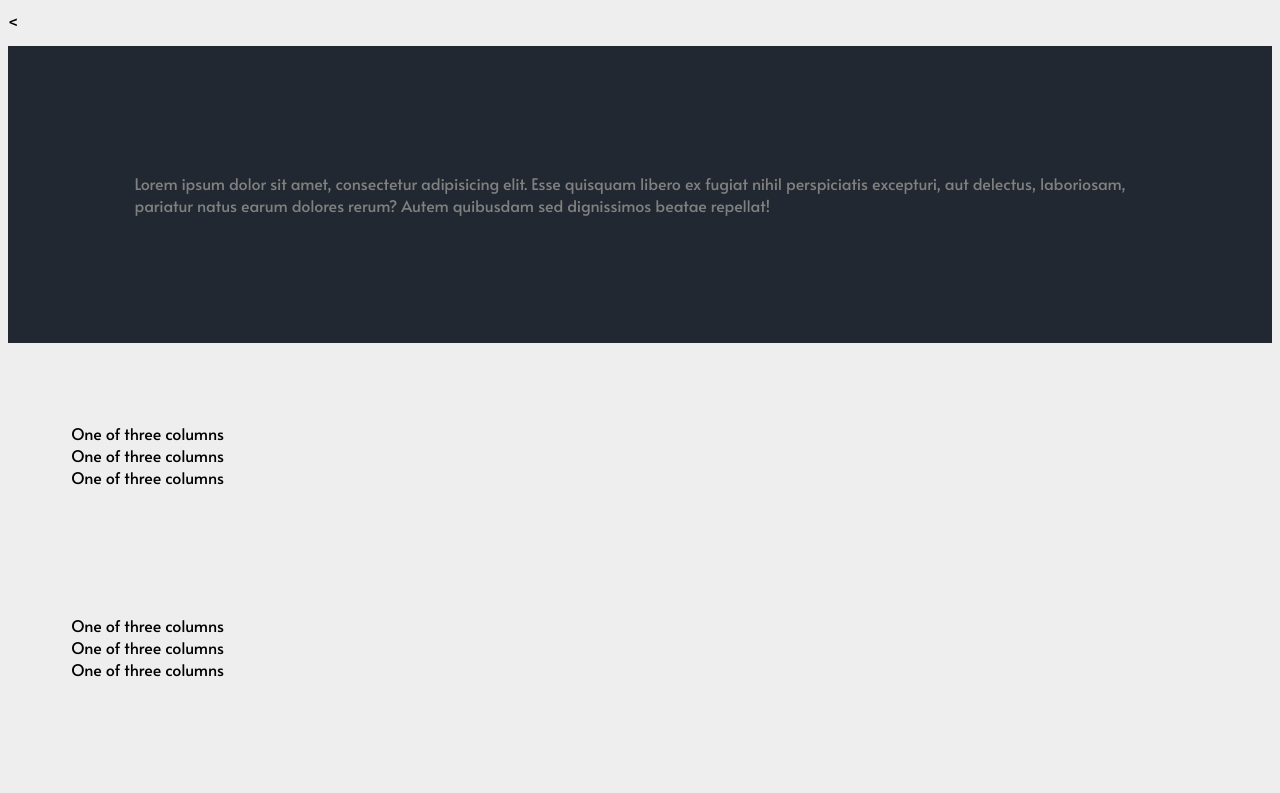
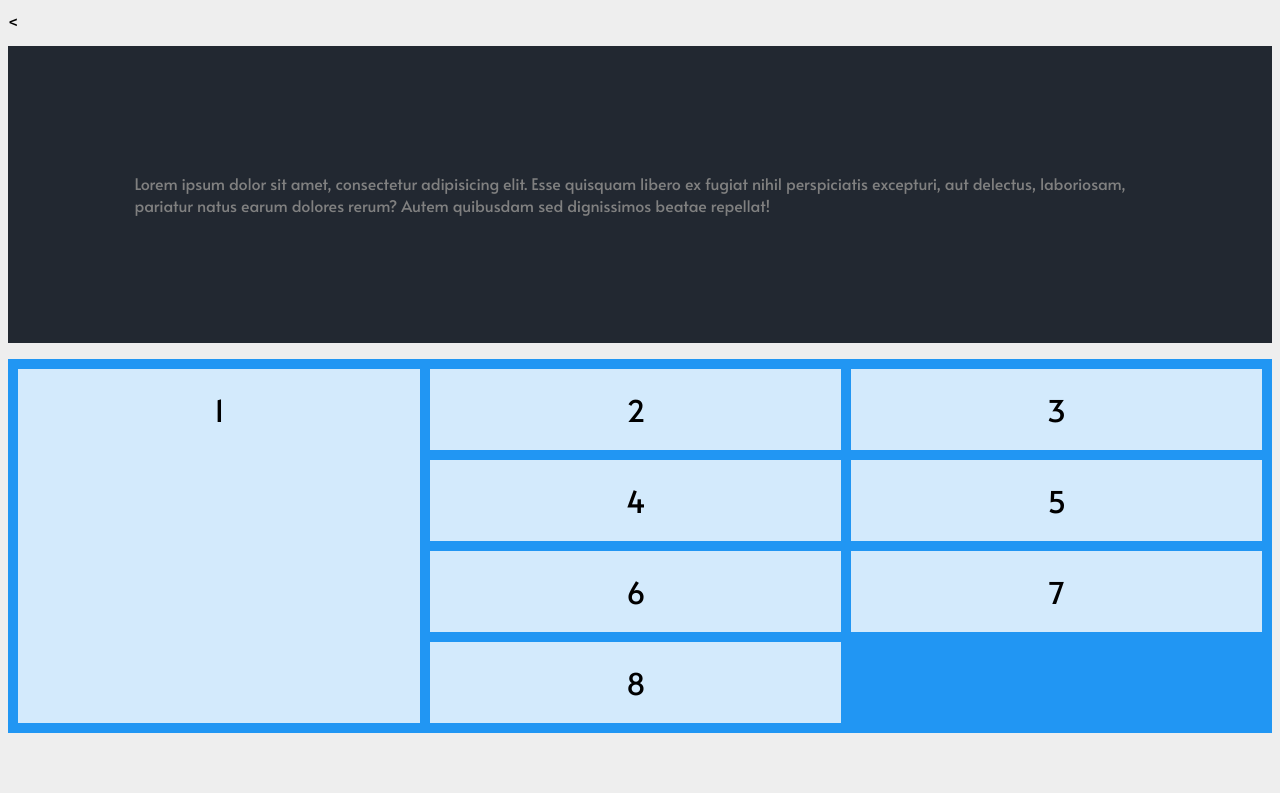
Before and after one commit to elanacelano/carousel, a plain HTML site: page index.html in a window 1280 px wide. Shown: the top 793 px of the page. Drawn offline with Linux system fonts and the light colour scheme.

Commit message:
put into a grid

```diff
--- a/css/style.css
+++ b/css/style.css
@@ -11,6 +11,26 @@ p{
 	color: gray;
 	padding:10%;
 }
+.grid-container {
+  display: grid;
+  grid-template-columns: auto auto auto;
+  grid-gap: 10px;
+  background-color: #2196F3;
+  padding: 10px;
+}
+
+.grid-container > div {
+  background-color: rgba(255, 255, 255, 0.8);
+  text-align: center;
+  padding: 20px 0;
+  font-size: 30px;
+}
+
+.item1 {
+  grid-row-start: 1;
+  grid-row-end: 5;
+}
+
 .container {
 	display: flex; /* or inline-flex */
 	color: black 30%;
--- a/index.html
+++ b/index.html
@@ -13,6 +13,19 @@
   <p>
 		Lorem ipsum dolor sit amet, consectetur adipisicing elit. Esse quisquam libero ex fugiat nihil perspiciatis excepturi, aut delectus, laboriosam, pariatur natus earum dolores rerum? Autem quibusdam sed dignissimos beatae repellat!
 	</p>
+<!-- grid -->
+
+<div class="grid-container">
+  <div class="item1">1</div>
+  <div class="item2">2</div>
+  <div class="item3">3</div>
+  <div class="item4">4</div>
+  <div class="item5">5</div>
+  <div class="item6">6</div>
+  <div class="item7">7</div>
+  <div class="item8">8</div>
+</div>
+<!--  -->
 
 <div class="container">
   <div class="row">
```
